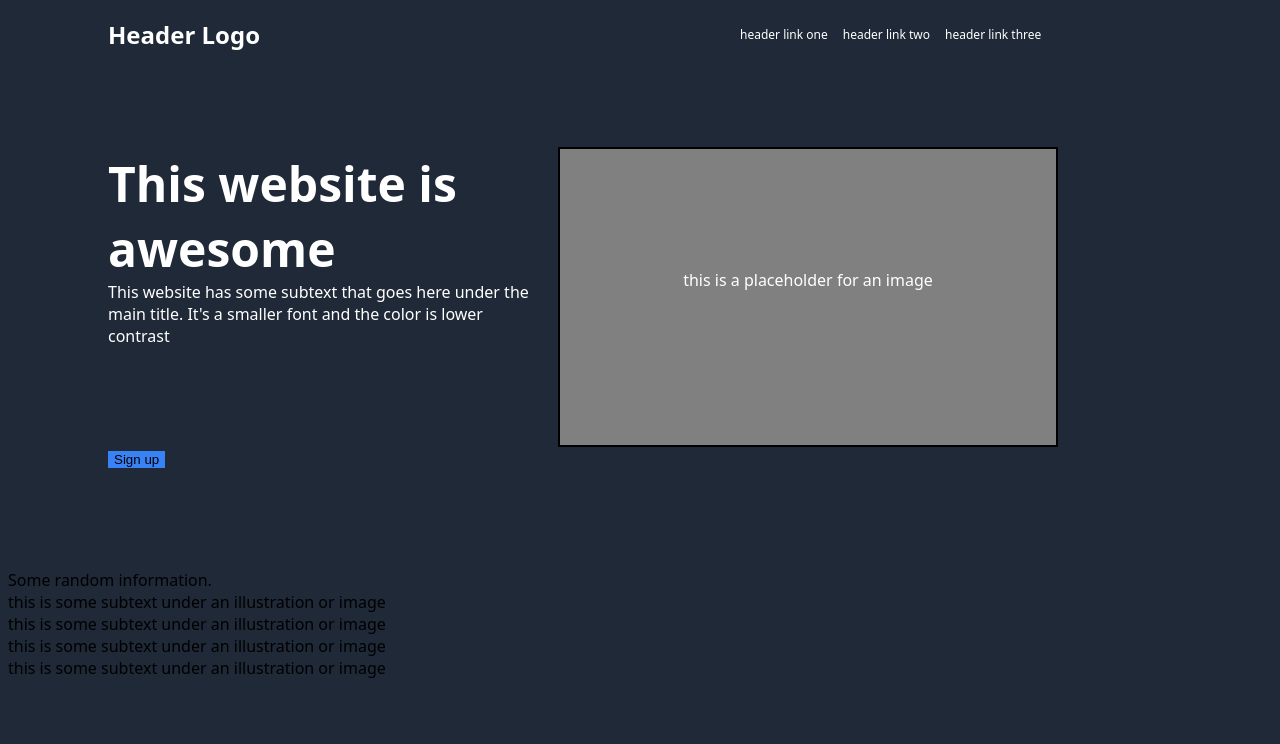
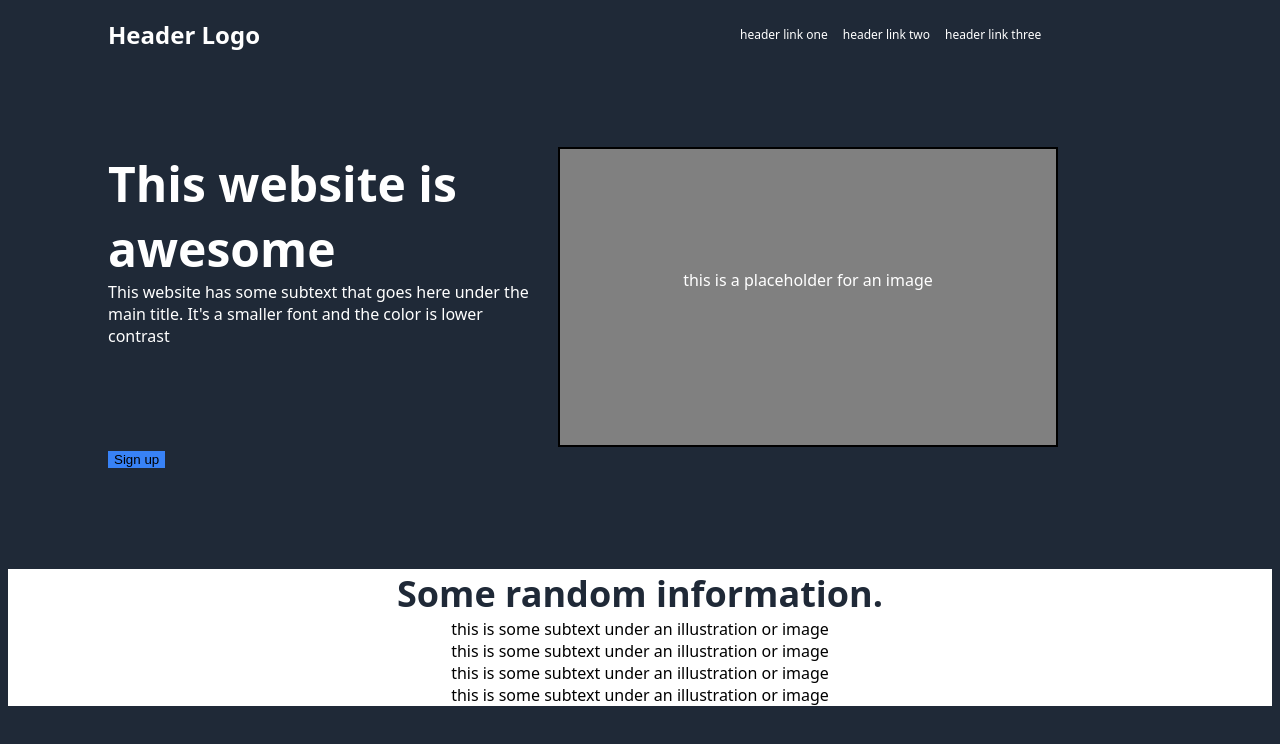
Before and after one commit to rto24/odin-landing-page, a plain HTML site: page index.html in a window 1280 px wide. Drawn offline with Linux system fonts and the light colour scheme.

Commit message:
Added section2 styling in styles.css

```diff
--- a/index.html
+++ b/index.html
@@ -30,19 +30,19 @@
   </div>
 
   <div class="section2">
-    <div class="text">Some random information.</div>
+    <div class="head-text">Some random information.</div>
     <div class="container">
       <div class="box">
-        <div class="text">this is some subtext under an illustration or image</div>
+        <div class="sub-text">this is some subtext under an illustration or image</div>
       </div>
       <div class="box">
-        <div class="text">this is some subtext under an illustration or image</div>
+        <div class="sub-text">this is some subtext under an illustration or image</div>
       </div>
       <div class="box">
-        <div class="text">this is some subtext under an illustration or image</div>
+        <div class="sub-text">this is some subtext under an illustration or image</div>
       </div>
       <div class="box">
-        <div class="text">this is some subtext under an illustration or image</div>
+        <div class="sub-text">this is some subtext under an illustration or image</div>
       </div>
     </div>
   </div>
--- a/styles.css
+++ b/styles.css
@@ -81,6 +81,25 @@ body {
 
 }
 
+.section2 {
+  display: flex;
+  flex-direction: column;
+}
+
+.section2 .head-text {
+  color: #1F2937;
+  background-color: white;
+  text-align: center;
+  font-size: 36px;
+  font-weight: bold;
+}
+
+.section2 .sub-text {
+  background-color: white;
+  text-align: center;
+
+}
+
 
 ul {
   list-style-type: none;
```
